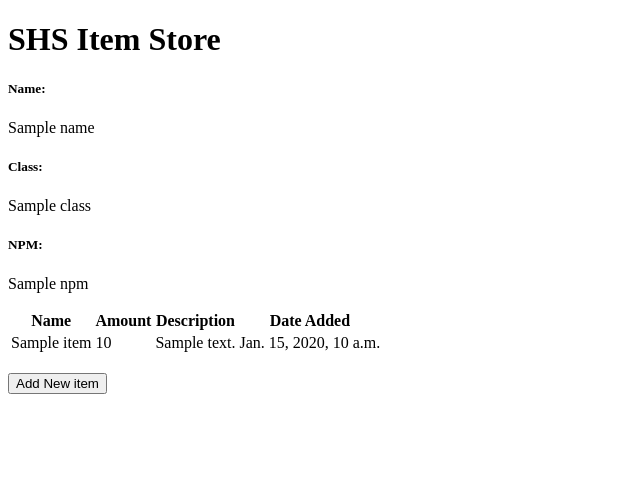
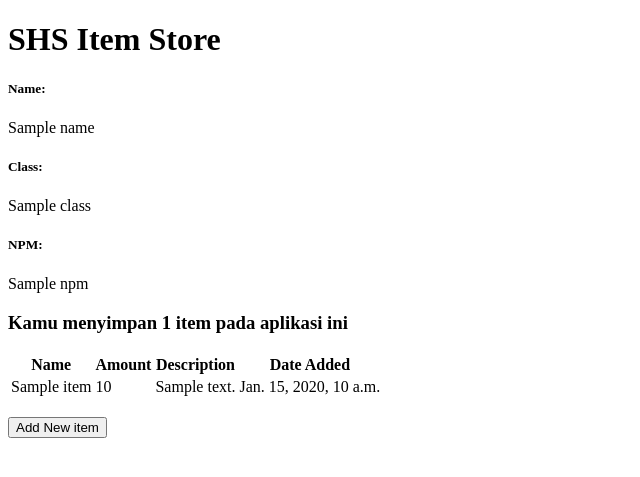
Before and after one commit to Rafiirsyads/TugasPBP2023, a Django app: template main/templates/main.html in a window 1280 px wide. Shown: the top 477 px of the page, without its empty margins (0-640 px from the left). Run offline with Django 4.2, Linux system fonts and the light colour scheme; the template is opened without the code that fills it: most values are stand-ins (such as "Sample title", 1, 10 or a date in 2020).

Commit message:
Menyelesaikan Bonus

```diff
--- a/main/templates/main.html
+++ b/main/templates/main.html
@@ -11,6 +11,9 @@
 
     <h5>NPM: </h5>
     <p>{{ npm }}</p>
+
+
+    <h3>Kamu menyimpan {{ total_items }} item pada aplikasi ini</h3>
 
     <table>
         <tr>
--- a/main/views.py
+++ b/main/views.py
@@ -9,12 +9,14 @@ from django.core import serializers
 # Create your views here.
 def show_main(request):
     items = Item.objects.all()
+    total_items = items.count()  # Menghitung jumlah item
 
     context = {
         'name': 'Rafi Irsyad Saharso',
         'npm': '2206082221',
         'class': 'A',
-        'items': items
+        'items': items,
+        'total_items': total_items  # Menambahkan total_items ke dalam konteks
     }
 
     return render(request, "main.html", context)
```
Also changed, not shown: db.sqlite3.
